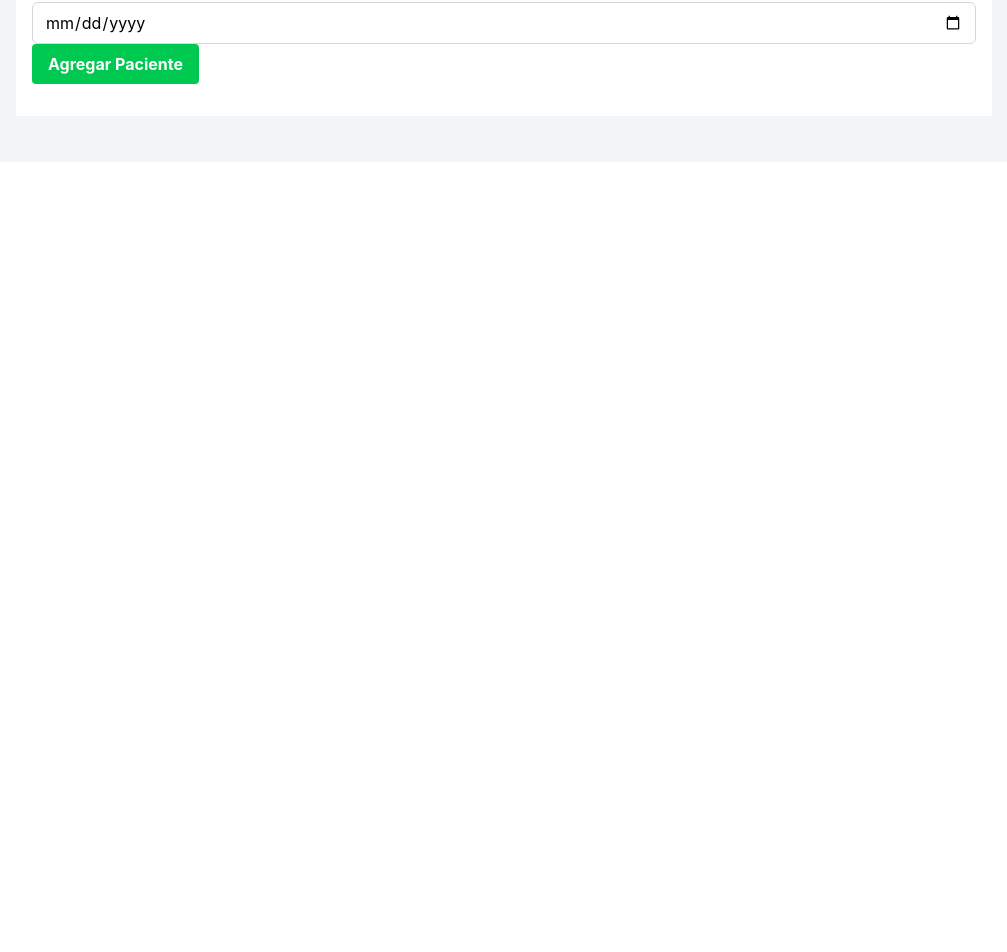
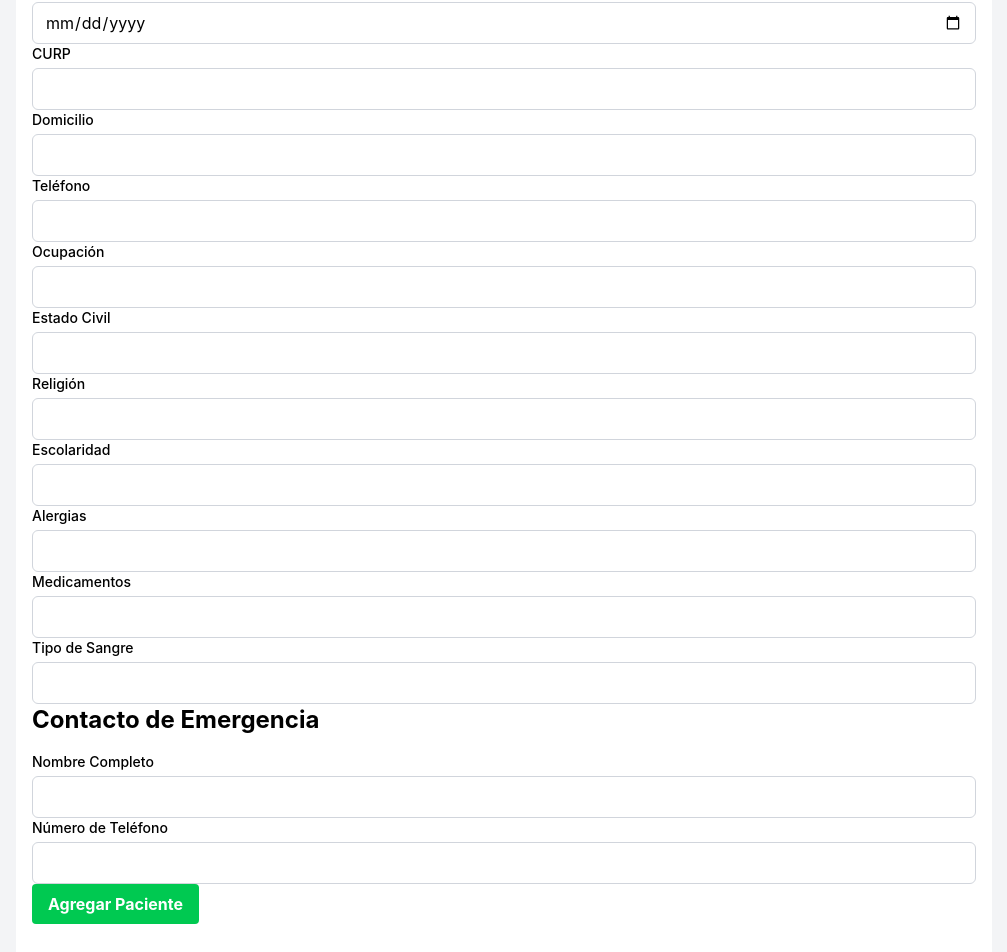
Before and after one commit to OsvaldoSv99/clinicaReact, a React (Vite) app: page /pacientes/create in a window 1280 px wide. Shown: the part 638-1590 px from the top of the page, without its empty margins (264-1271 px from the left). Before the commit the page ends 800 px from the top, so only its background shows below. Built offline with nearby package versions, Linux system fonts and the light colour scheme.

Commit message:
14 de abril

```diff
--- a/src/pages/paciente/PacienteCreate.tsx
+++ b/src/pages/paciente/PacienteCreate.tsx
@@ -1,7 +1,9 @@
 import { useState } from "react";
-import { Link, useOutletContext } from "react-router-dom";
+import { Link, useOutletContext, useNavigate } from "react-router-dom";
 import TextDark from "../../configuration/TextDark";
 import { formInputClass } from "../../configuration/formStyles";
+import { createPaciente } from "../../services/pacienteService";
+import React from "react";
 
 function PacienteCreate() {
   type ContextType = {
@@ -9,24 +11,51 @@ function PacienteCreate() {
   };
 
   const { dark } = useOutletContext<ContextType>();
+  const navigate = useNavigate();
   const [nombre, setNombre] = useState("");
   const [apellido_paterno, setApellido_paterno] = useState("");
   const [apellido_materno, setApellido_materno] = useState("");
   const [correo, setCorreo] = useState("");
-  const [sexo, setSexo] = useState("1");
+  const [sexo, setSexo] = useState<number>(1);
   const [fecha_nacimiento, setFecha_nacimiento] = useState("");
-  //   const [curp, setCurp] = useState("");
-  //   const [domicilio, setDomicilio] = useState("");
-  //   const [telefono, setTelefono] = useState("");
-  //   const [ocupacion, setOcupacion] = useState("");
-  //   const [estado_civil, setEstado_civil] = useState("");
-  //   const [religion, setReligion] = useState("");
-  //   const [escolaridad, setEscolaridad] = useState("");
-  //   const [alergias, setAlergias] = useState("");
-  //   const [medicamentos, setMedicamentos] = useState("");
-  //   const [contacto_telefono, setContacto_telefono] = useState("");
-  //   const [contacto_nombre, setContacto_nombre] = useState("");
-  //   const [tipo_sangre, setTipo_sangre] = useState("");
+  const [curp, setCurp] = useState("");
+  const [domicilio, setDomicilio] = useState("");
+  const [telefono, setTelefono] = useState("");
+  const [ocupacion, setOcupacion] = useState("");
+  const [estado_civil, setEstado_civil] = useState("");
+  const [religion, setReligion] = useState("");
+  const [escolaridad, setEscolaridad] = useState("");
+  const [alergias, setAlergias] = useState("");
+  const [medicamentos, setMedicamentos] = useState("");
+  const [contacto_telefono, setContacto_telefono] = useState("");
+  const [contacto_nombre, setContacto_nombre] = useState("");
+  const [tipo_sangre, setTipo_sangre] = useState("");
+
+  const submit = async (e: React.FormEvent<HTMLFormElement>) => {
+    e.preventDefault();
+    createPaciente({
+      nombre,
+      apellido_paterno,
+      apellido_materno,
+      correo,
+      sexo,
+      fecha_nacimiento,
+      curp,
+      domicilio,
+      telefono,
+      ocupacion,
+      estado_civil,
+      religion,
+      escolaridad,
+      alergias,
+      medicamentos,
+      contacto_telefono,
+      contacto_nombre,
+      tipo_sangre,
+    }).then(() => {
+      navigate("/pacientes");
+    });
+  };
 
   return (
     <div
@@ -36,7 +65,7 @@ function PacienteCreate() {
       }
     >
       <TextDark dark={dark} as="h1" className="font-bold text-2xl mb-4">
-        Post Create
+        Nuevo Paciente
       </TextDark>
       <br />
       <Link
@@ -47,7 +76,7 @@ function PacienteCreate() {
       </Link>
       <br />
       <br />
-      <form method="post">
+      <form onSubmit={submit} method="post">
         <TextDark dark={dark} className="block text-sm font-medium mb-1">
           Nombre
         </TextDark>
@@ -101,8 +130,8 @@ function PacienteCreate() {
             name="sexo"
             type="radio"
             value="0"
-            checked={sexo == "0"}
-            onChange={(e) => setSexo(e.target.value)}
+            checked={sexo === 0}
+            onChange={(e) => setSexo(Number(e.target.value))}
           />
           <TextDark dark={dark}>Femenino</TextDark>
         </div>
@@ -111,8 +140,8 @@ function PacienteCreate() {
             name="sexo"
             type="radio"
             value="1"
-            checked={sexo == "1"}
-            onChange={(e) => setSexo(e.target.value)}
+            checked={sexo === 1}
+            onChange={(e) => setSexo(Number(e.target.value))}
           />
           <TextDark dark={dark}>Masculino</TextDark>
         </div>
@@ -129,6 +158,141 @@ function PacienteCreate() {
           onChange={(e) => setFecha_nacimiento(e.target.value)}
           className={formInputClass}
         />
+        <TextDark dark={dark} className="block text-sm font-medium mb-1">
+          CURP
+        </TextDark>
+        <input
+          name="curp"
+          type="text"
+          id="curp"
+          className={formInputClass}
+          value={curp}
+          onChange={(e) => setCurp(e.target.value)}
+        />
+        <TextDark dark={dark} className="block text-sm font-medium mb-1">
+          Domicilio
+        </TextDark>
+        <input
+          name="domicilio"
+          type="text"
+          id="domicilio"
+          className={formInputClass}
+          value={domicilio}
+          onChange={(e) => setDomicilio(e.target.value)}
+        />
+        <TextDark dark={dark} className="block text-sm font-medium mb-1">
+          Teléfono
+        </TextDark>
+        <input
+          name="telefono"
+          type="number"
+          id="telefono"
+          className={formInputClass}
+          value={telefono}
+          onChange={(e) => setTelefono(e.target.value)}
+        />
+        <TextDark dark={dark} className="block text-sm font-medium mb-1">
+          Ocupación
+        </TextDark>
+        <input
+          name="ocupacion"
+          type="text"
+          id="ocupacion"
+          className={formInputClass}
+          value={ocupacion}
+          onChange={(e) => setOcupacion(e.target.value)}
+        />
+        <TextDark dark={dark} className="block text-sm font-medium mb-1">
+          Estado Civil
+        </TextDark>
+        <input
+          name="estado_civil"
+          type="text"
+          id="estado_civil"
+          className={formInputClass}
+          value={estado_civil}
+          onChange={(e) => setEstado_civil(e.target.value)}
+        />
+        <TextDark dark={dark} className="block text-sm font-medium mb-1">
+          Religión
+        </TextDark>
+        <input
+          name="religion"
+          type="text"
+          id="religion"
+          className={formInputClass}
+          value={religion}
+          onChange={(e) => setReligion(e.target.value)}
+        />
+        <TextDark dark={dark} className="block text-sm font-medium mb-1">
+          Escolaridad
+        </TextDark>
+        <input
+          name="escolaridad"
+          type="text"
+          id="escolaridad"
+          className={formInputClass}
+          value={escolaridad}
+          onChange={(e) => setEscolaridad(e.target.value)}
+        />
+        <TextDark dark={dark} className="block text-sm font-medium mb-1">
+          Alergias
+        </TextDark>
+        <input
+          name="alergias"
+          type="text"
+          id="alergias"
+          className={formInputClass}
+          value={alergias}
+          onChange={(e) => setAlergias(e.target.value)}
+        />
+        <TextDark dark={dark} className="block text-sm font-medium mb-1">
+          Medicamentos
+        </TextDark>
+        <input
+          name="medicamentos"
+          type="text"
+          id="medicamentos"
+          className={formInputClass}
+          value={medicamentos}
+          onChange={(e) => setMedicamentos(e.target.value)}
+        />
+        <TextDark dark={dark} className="block text-sm font-medium mb-1">
+          Tipo de Sangre
+        </TextDark>
+        <input
+          name="tipo_sangre"
+          type="text"
+          id="tipo_sangre"
+          className={formInputClass}
+          value={tipo_sangre}
+          onChange={(e) => setTipo_sangre(e.target.value)}
+        />
+        <TextDark dark={dark} as="h1" className="font-bold text-2xl mb-4">
+          Contacto de Emergencia
+        </TextDark>
+        <TextDark dark={dark} className="block text-sm font-medium mb-1">
+          Nombre Completo
+        </TextDark>
+        <input
+          name="contacto_nombre"
+          type="text"
+          id="contacto_nombre"
+          className={formInputClass}
+          value={contacto_nombre}
+          onChange={(e) => setContacto_nombre(e.target.value)}
+        />
+        <TextDark dark={dark} className="block text-sm font-medium mb-1">
+          Número de Teléfono
+        </TextDark>
+        <input
+          name="contacto_telefono"
+          type="text"
+          id="contacto_telefono"
+          className={formInputClass}
+          value={contacto_telefono}
+          onChange={(e) => setContacto_telefono(e.target.value)}
+        />
         <button
           type="submit"
           className="bg-green-500 hover:bg-green-700 text-white font-bold py-2 px-4 rounded"
--- a/src/services/pacienteService.ts
+++ b/src/services/pacienteService.ts
@@ -14,4 +14,7 @@ const unwrap = async <T>(
 };
 
 export const getPaciente = () => unwrap<Paciente[]>(api.get("/paciente"));
-// export const getPosts = () => unwrap<Post[]>(api.get("/posts"));
+
+export const createPaciente = (
+  paciente: Omit<Paciente, "id" | "no_expediente" | "activo">,
+) => unwrap<Paciente>(api.post("/paciente", paciente));
```
